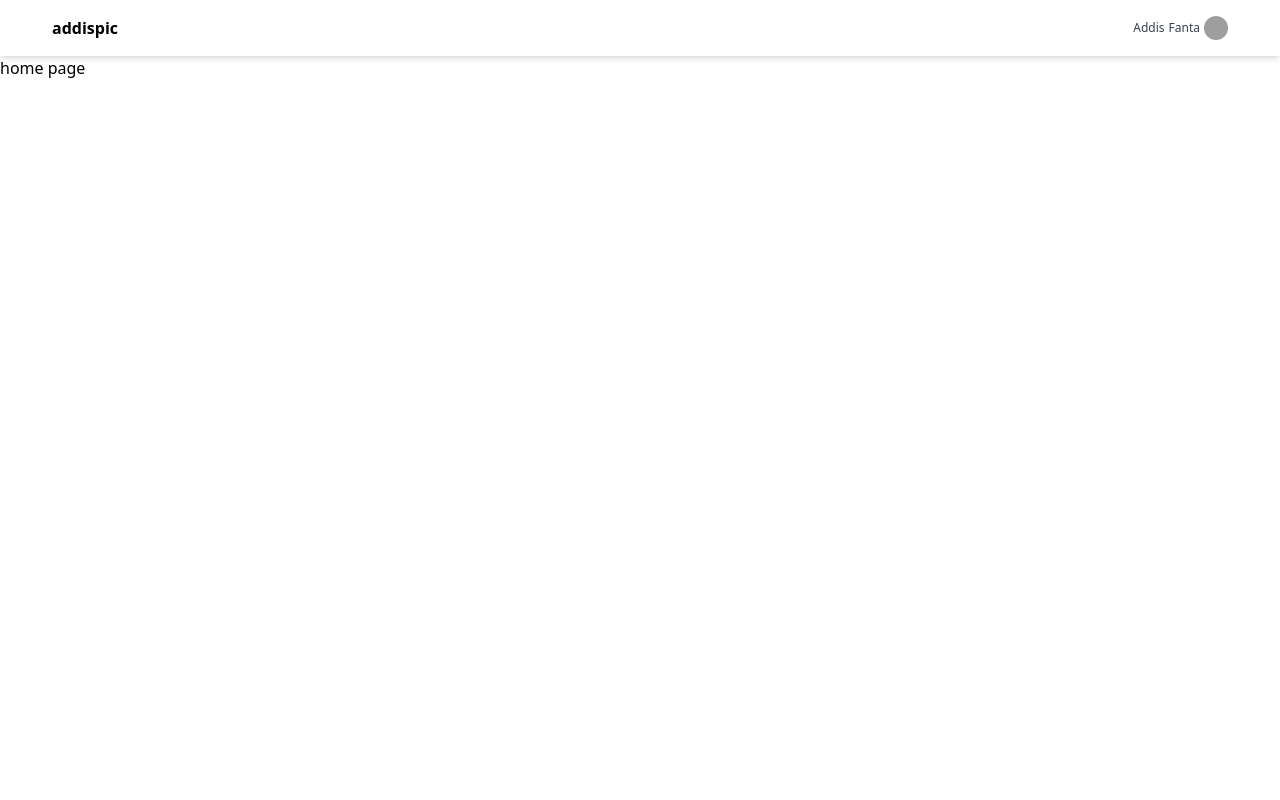
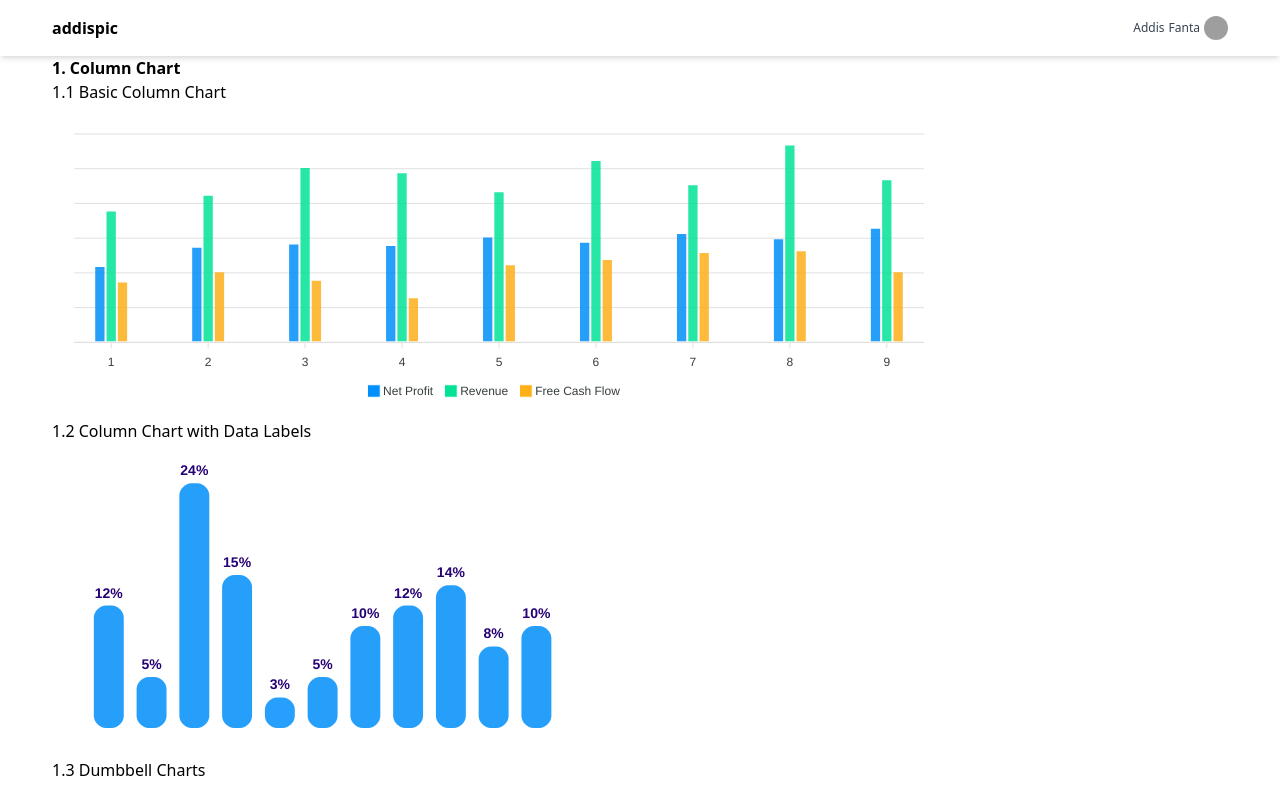
Before and after one commit to addispic/react-apexchart, a React (Vite) app: page / in a window 1280 px wide. Built offline with nearby package versions, Linux system fonts and the light colour scheme; grey boxes are pictures that could not be loaded.

Commit message:
some changes

```diff
--- a/src/pages/Home.jsx
+++ b/src/pages/Home.jsx
@@ -1,10 +1,218 @@
+import Chart from 'react-apexcharts'
 
 const Home = () => {
-  return (
-    <div>
-      home page
-    </div>
-  )
+    return (
+        <div>
+            <div className="max-w-[1200px] mx-auto px-3">
+                <header>
+                    <h1 className="font-bold">1. Column Chart</h1>
+                </header>
+                {/* basic chart */}
+                <div>
+                    <header>
+                        <h3 className="font-medium">1.1 Basic Column Chart</h3>
+                    </header>
+                    <div>
+                        <Chart
+                            type='bar'
+                            height={300}
+                            width={'75%'}
+                            series={[
+                                {
+                                    name: 'Net Profit',
+                                    data: [44, 55, 57, 56, 61, 58, 63, 60, 66]
+                                }, {
+                                    name: 'Revenue',
+                                    data: [76, 85, 101, 98, 87, 105, 91, 114, 94]
+                                }, {
+                                    name: 'Free Cash Flow',
+                                    data: [35, 41, 36, 26, 45, 48, 52, 53, 41]
+                                }
+                            ]}
+                            options={{
+                                chart: {
+                                    zoom: {
+                                        enabled: true,
+                                    },
+                                    toolbar: {
+                                        show: false,
+                                    }
+                                },
+                                dataLabels: {
+                                    enabled: false
+                                },
+                                yaxis: {
+                                    labels: {
+                                        show: false
+                                    }
+                                },
+                                plotOptions: {
+                                    bar: {
+                                        horizontal: false,
+                                        columnWidth: '35%'
+                                    }
+                                },
+                                stroke: {
+                                    width: 2,
+                                    colors: ['transparent']
+                                },
+                                tooltip: {
+                                    y: {
+                                        formatter: function (val) {
+                                            return `${val} thousands`
+                                        }
+                                    }
+                                }
+                            }}
+                        />
+                    </div>
+                </div>
+                {/* column chart with data labels */}
+                <div>
+                    <header>
+                        <h3 className='font-medium'>1.2 Column Chart with Data Labels</h3>
+                    </header>
+                    <div>
+                        <Chart
+                            type='bar'
+                            height={300}
+                            width={'45%'}
+                            series={[
+                                {
+                                    name: 'comments',
+                                    data: [12, 5, 24, 15, 3, 5, 10, 12, 14, 8, 10]
+                                }
+                            ]}
+                            options={{
+                                chart: {
+                                    zoom: {
+                                        enabled: true,
+                                    },
+                                    toolbar: {
+                                        show: false
+                                    }
+                                },
+                                grid: {
+                                    yaxis: {
+                                        lines: {
+                                            show: false
+                                        }
+                                    }
+                                },
+                                yaxis: {
+                                    labels: {
+                                        show: false
+                                    }
+                                },
+                                xaxis: {
+                                    axisBorder: {
+                                        show: false
+                                    },
+                                    axisTicks: {
+                                        show: false
+                                    },
+                                    labels: {
+                                        show: false
+                                    }
+                                },
+                                plotOptions: {
+                                    bar: {
+                                        borderRadius: 12,
+                                        // horizontal: true,
+                                        dataLabels: {
+                                            position: 'top'
+                                        }
+                                    }
+                                },
+                                dataLabels: {
+                                    formatter: function (val) {
+                                        return `${val}%`
+                                    },
+                                    offsetY: -24,
+                                    style: {
+                                        colors: ['#260175'],
+                                        fontSize: 14
+                                    }
+                                }
+                            }}
+                        />
+                    </div>
+                </div>
+                {/* column chart with dumbbells */}
+                <div>
+                    <header>
+                        <h3 className='font-medium'>1.3 Dumbbell Charts</h3>
+                    </header>
+                    <div>
+                        <Chart
+                            type='rangeBar'
+                            height={300}
+                            width={'45%'}
+                            series={[
+                                {
+                                    name: 'products',
+                                    data: [
+                                        {
+                                            x: '2010',
+                                            y: [200, 400]
+                                        },
+                                        {
+                                            x: '2012',
+                                            y: [200, 500]
+                                        },
+                                        {
+                                            x: '2014',
+                                            y: [200, 600]
+                                        },
+                                        {
+                                            x: '2016',
+                                            y: [300, 700]
+                                        },
+                                        {
+                                            x: '2018',
+                                            y: [200, 800]
+                                        },
+                                        {
+                                            x: '2020',
+                                            y: [300, 900]
+                                        },
+                                    ]
+                                }
+                            ]}
+                            options={{
+                                chart: {
+                                    zoom: {
+                                        enabled: true,
+                                    },
+                                    toolbar: {
+                                        show: false
+                                    }
+                                },
+                                plotOptions: {
+                                    bar: {
+                                        columnWidth: 3,
+                                        isDumbbell: true,
+                                        // horizontal: true,
+                                        // dumbbellColors: [['#f00222', '#04bf3f']],
+
+                                    }
+                                },
+                                fill: {
+                                    type: 'gradient',
+                                    gradient: {
+                                        type: 'vertical',
+                                        // gradientToColors: '#049dbf',
+                                        // inverseColors: true,
+                                        stops: [0, 90]
+                                    }
+                                }
+                            }}
+                        />
+                    </div>
+                </div>
+            </div>
+        </div>
+    )
 }
 
 export default Home
```
